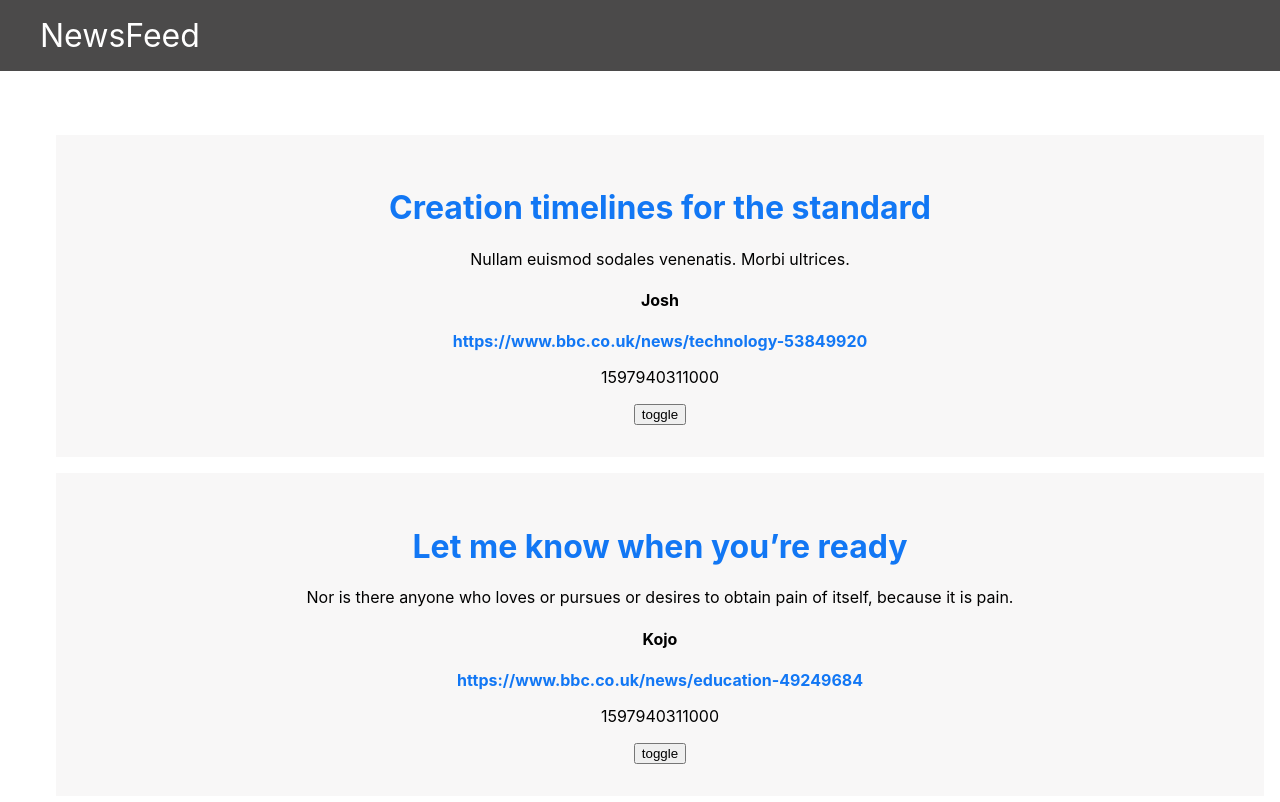
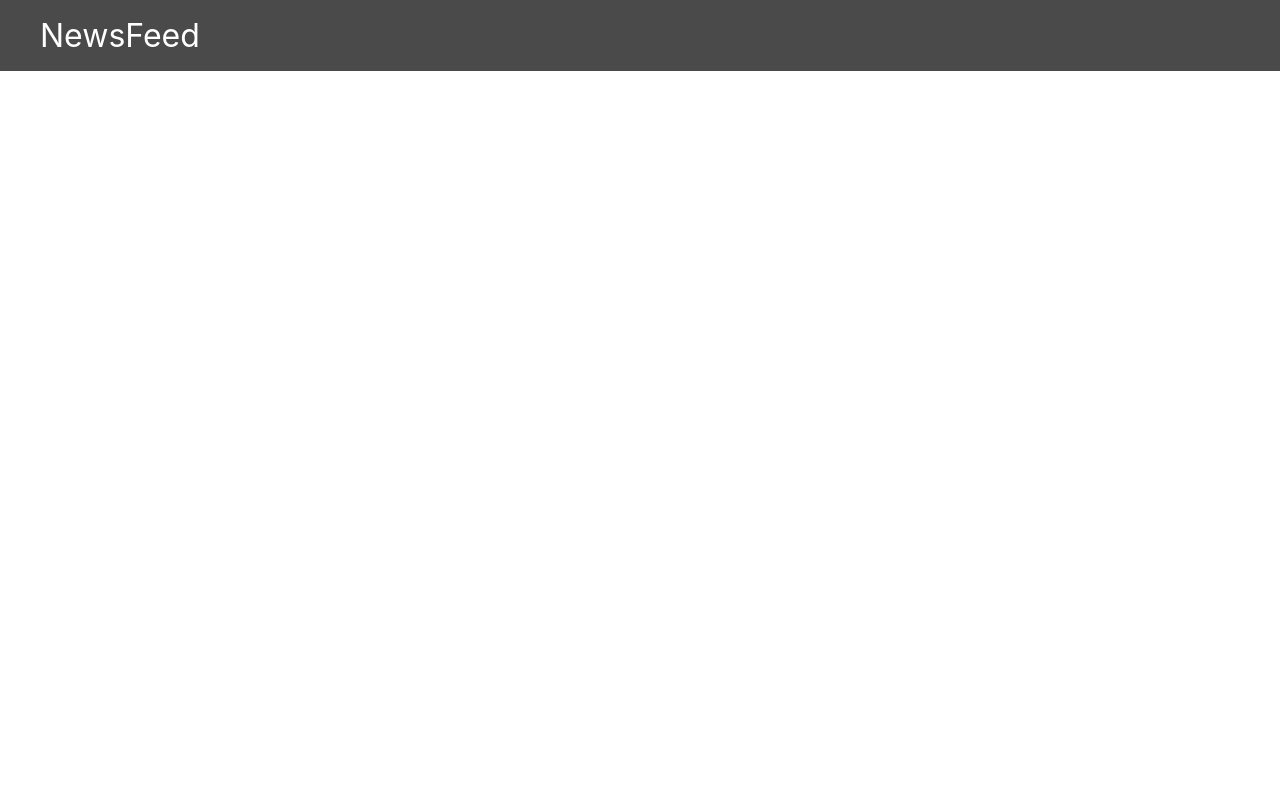
Before and after one commit to JoshuaJames-gif/newsfeed, a React (Create React App) app: page / in a window 1280 px wide. Shown: the top 802 px of the page. Built offline with nearby package versions, Linux system fonts and the light colour scheme.

Commit message:
Update: made articleCard.js

```diff
--- a/src/components/App.css
+++ b/src/components/App.css
@@ -2,10 +2,6 @@
   text-align: center;
 }
 
-.App-logo {
-  height: 40vmin;
-  pointer-events: none;
-}
 
 @media (prefers-reduced-motion: no-preference) {
   .App-logo {
--- a/src/components/App.js
+++ b/src/components/App.js
@@ -5,36 +5,13 @@ import Header from './Header';
 
 
 
-class App extends React.Component {
-
-state = {
-  isVisible: false,
-   articles: [{
-      title: "Creation timelines for the standard",
-      description: "Nullam euismod sodales venenatis. Morbi ultrices.",
-      author: "Josh",
-      created_at: Date.now(),
-      link: "https://www.bbc.co.uk/news/technology-53849920"
-    },
-    {
-      title: "Let me know when you’re ready",
-      description: "Nor is there anyone who loves or pursues or desires to obtain pain of itself, because it is pain.",
-      author: "Kojo",
-      created_at: Date.now(),
-      link: "https://www.bbc.co.uk/news/education-49249684"
-    },
-  ]
-}
-
-  render() {
-    return (
-      <div className="App">
-        <Header />
-        <ArticleList articles={this.state.articles} />
-      </div>
-    );
-
-  }
+function App () {
+  return (
+    <div className="App">
+      <Header />
+      <ArticleList />
+    </div>
+  );
 }
 
 export default App;
--- a/src/components/ArticleList.js
+++ b/src/components/ArticleList.js
@@ -1,11 +1,29 @@
 import React from 'react'
 
 class ArticleList extends React.Component {
+
   state = {
     isOpen: false,
+    articles: [{
+      title: "Creation timelines for the standard",
+      description: "Nullam euismod sodales venenatis. Morbi ultrices.",
+      author: "Josh",
+      created_at: '20 August 2020',
+      link: "https://www.bbc.co.uk/news/technology-53849920"
+    },
+    {
+      title: "Let me know when you’re ready",
+      description: "Nor is there anyone who loves or pursues or desires to obtain pain of itself, because it is pain.",
+      author: "Kojo",
+      created_at: '21 August 2020',
+      link: "https://www.bbc.co.uk/news/education-49249684"
+    },
+    ]
   };
+
   toggleVisibility = (clickEvent) => {
     this.setState((currentState) => {
+
        const newVisibility = !currentState.isOpen;
        return { ...currentState,isOpen: newVisibility }
     })
@@ -15,19 +33,8 @@ class ArticleList extends React.Component {
      return (
          <ul>
          {
-           this.props.articles.map((article) => {
-             return (
-             <li className="articles" key={article.title}>
-               <h1 className="article_title"><a href={article.link} target="blank">{article.title}</a></h1>
-               <p className="article_desc">{article.description}</p>
-               <h4>{article.author}</h4>
-               <a href={article.link} target="blank">{article.link}</a>
-               <p>{article.created_at}</p>
-
-               {this.state.isOpen ? <p> Close</p> : null}
-               <button className="btn" onClick={() => this.toggleVisibility()}>toggle</button>
-             </li>
-             )
+           this.state.articles.map((article) => {
+             return
            })}
         </ul>
      )
@@ -35,14 +42,3 @@ class ArticleList extends React.Component {
 }
 
 export default ArticleList;
-
-// toggleVisibility = (clickEven) => {
-//   this.setState((currentState) => {
-//     const newVisibility = !currentState.isVisible;
-//     return {
-//       ...currentState,
-//       isVisible: newVisibility
-//     }
-//   })
-
-// }
```
Also changed, not shown: src/components/ArticleCard.js (added, +24 -0 lines).
